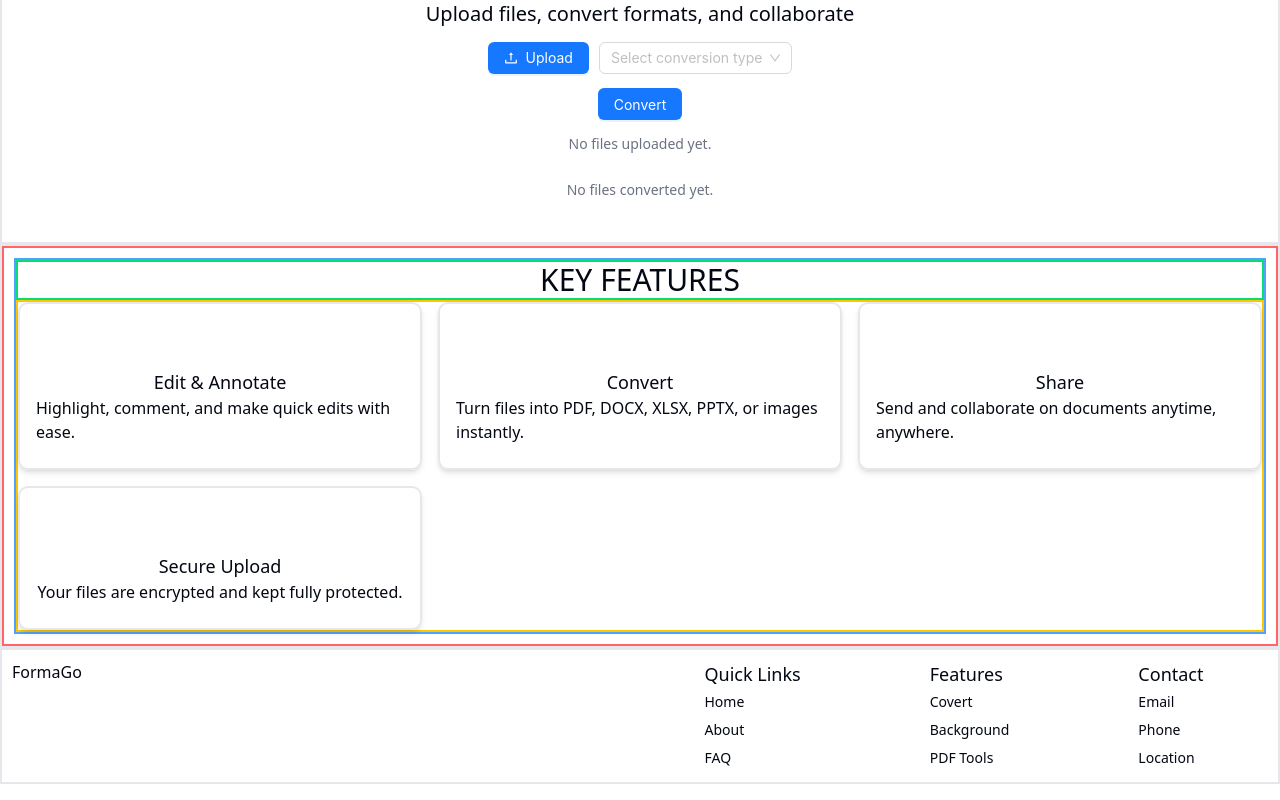
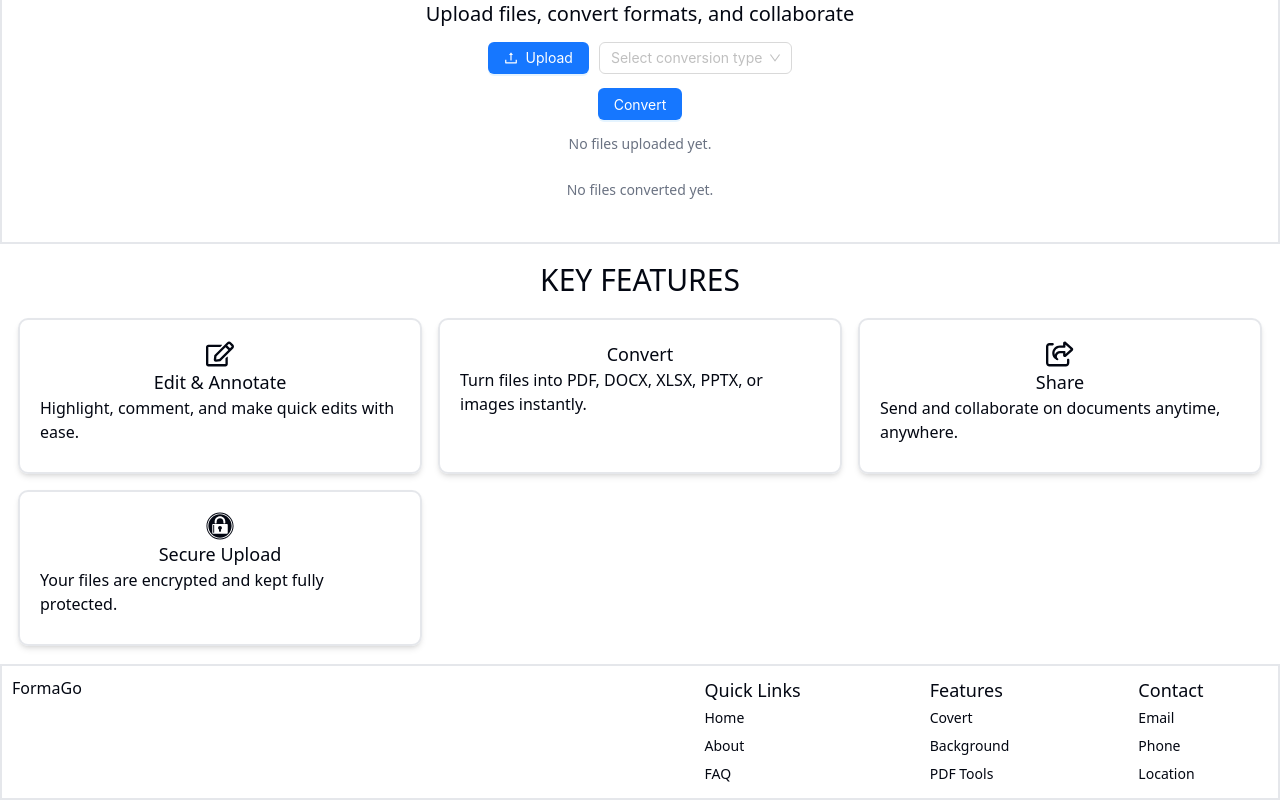
Before and after one commit to SyedMuhammadIzaan/FomaGo-Convertor, a React (Vite) app: page / in a window 1280 px wide. Shown: the part 517-1317 px from the top of the page. Built offline with nearby package versions, Linux system fonts and the light colour scheme.

Commit message:
add icon and set the size of icon

```diff
--- a/package.json
+++ b/package.json
@@ -19,6 +19,7 @@
     "lucide-react": "^0.544.0",
     "react": "^19.1.1",
     "react-dom": "^19.1.1",
+    "react-icons": "^5.5.0",
     "react-router-dom": "^7.9.1",
     "tailwind-merge": "^3.3.1",
     "tailwindcss": "^4.1.13"
--- a/src/components/Card.tsx
+++ b/src/components/Card.tsx
@@ -1,9 +1,9 @@
-import React from 'react'
+import React, { type ReactNode } from 'react'
 
 interface CardProps {
     key: number,
     data: {
-        icon: string,
+        icon: ReactNode | string,
         title: string,
         desc: string
     }
@@ -11,11 +11,12 @@ interface CardProps {
 const Card: React.FC<CardProps> = ({ key, data }) => {
     console.log("Key and feature:", key, data)
     return (
-        <div className='cardContainer border-2 border-grey-400 p-4 rounded-lg shadow-md hover:shadow-lg transition-shadow duration-300'>
+        <div className='cardContainer border-2 border-grey-400 p-5 rounded-lg shadow-md hover:shadow-lg transition-shadow duration-300'>
             <div className="cardContent">
                 <div className="iconWrapper mb-2 flex flex-col items-center">
                     {/* Placeholder for icon */}
-                    <div className={`icon-placeholder ${data.icon} w-12 h-12 rounded-full`}>
+                    <div className={`icon-placeholder `}>
+                    <span className=''>{data.icon}</span>
                     </div>
                     <div className="titleWrapper"><span className='text-lg'>{data.title}</span></div>
                     <div className="descriptionWrapper">
--- a/src/components/layout/keyfeature.tsx
+++ b/src/components/layout/keyfeature.tsx
@@ -3,15 +3,16 @@
 import { featuresData } from "../../data/featuresData"
 import Card from "../Card"
 
+
 const KeyFeature = () => {
   return (
-    <div className='keyFeatureContainer border-2 border-grey-300'>
-        <div className="keyFeatureInnerContainer border-2 border-red-400 p-2.5 ">
-            <div className="keyFeatureColumn border-2 border-blue-400">
-                <div className="keyFeatureHeading border-2 border-green-400">
+    <div className='keyFeatureContainer p-2 border-grey-300'>
+        <div className="keyFeatureInnerContainer border-red-400 p-2.5 ">
+            <div className="keyFeatureColumn border-blue-400">
+                <div className="keyFeatureHeading border-green-400 mb-5">
                     <h2 className="text-center text-3xl uppercase">Key Features</h2>
                 </div>
-                <div className="featureCards border-2 border-yellow-400 grid grid-cols-1 md:grid-cols-2 lg:grid-cols-3 gap-4">
+                <div className="featureCards border-yellow-400 grid grid-cols-1 md:grid-cols-2 lg:grid-cols-3 gap-4">
                     {
                         featuresData.map((feature, index) => (
                             <Card key={index} data={feature} />
--- a/src/data/featuresData.ts
+++ b/src/data/featuresData.tsx
@@ -1,23 +1,26 @@
 import type { featureType } from "../interface/feature.type";
+import { FaRegEdit } from "react-icons/fa";
+import { FaRegShareFromSquare } from "react-icons/fa6";
+import { FaExpeditedssl } from "react-icons/fa";
 
 export const featuresData:featureType[] = [
   {
-    icon: "icon-convert",
+    icon: <FaRegEdit size={28} />,
     title: "Edit & Annotate",
     desc:"Highlight, comment, and make quick edits with ease.",
   },
   {
-    icon:"Convert",
+    icon:"",
     title:"Convert",
     desc:"Turn files into PDF, DOCX, XLSX, PPTX, or images instantly.",
   },
   {
-    icon:"",
+    icon:<FaRegShareFromSquare size={28} />,
     title:"Share",
     desc:"Send and collaborate on documents anytime, anywhere.",
   },
   {
-    icon:"",
+    icon:<FaExpeditedssl size={28} />,
     title:"Secure Upload",
     desc:"Your files are encrypted and kept fully protected.",
   }
--- a/src/interface/feature.type.ts
+++ b/src/interface/feature.type.ts
@@ -1,5 +1,7 @@
+import type { ReactNode } from "react";
+
 export interface featureType{
-    icon: string;
+    icon: ReactNode | string;
     title: string;
     desc: string;
 }
--- a/tsconfig.json
+++ b/tsconfig.json
@@ -5,7 +5,8 @@
     { "path": "./tsconfig.node.json" }
   ],
   "compilerOptions": {
-    "baseUrl": ".",
+    "baseUrl": "src",
+    "ignoreDeprecations": "6.0",
     "paths": {
       "@/*": ["./src/*"]
     }
```
Also changed, not shown: src/assets/Secure.png (added), 1 other file (tests, documents, lock files or other folders).
